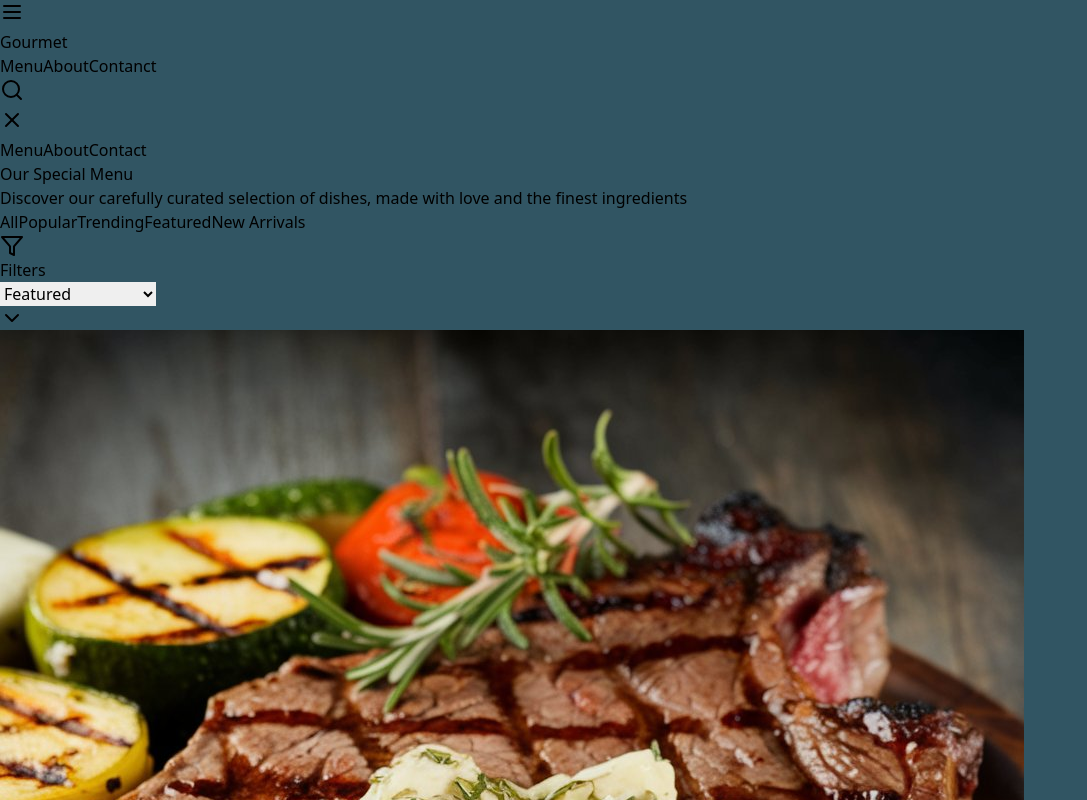
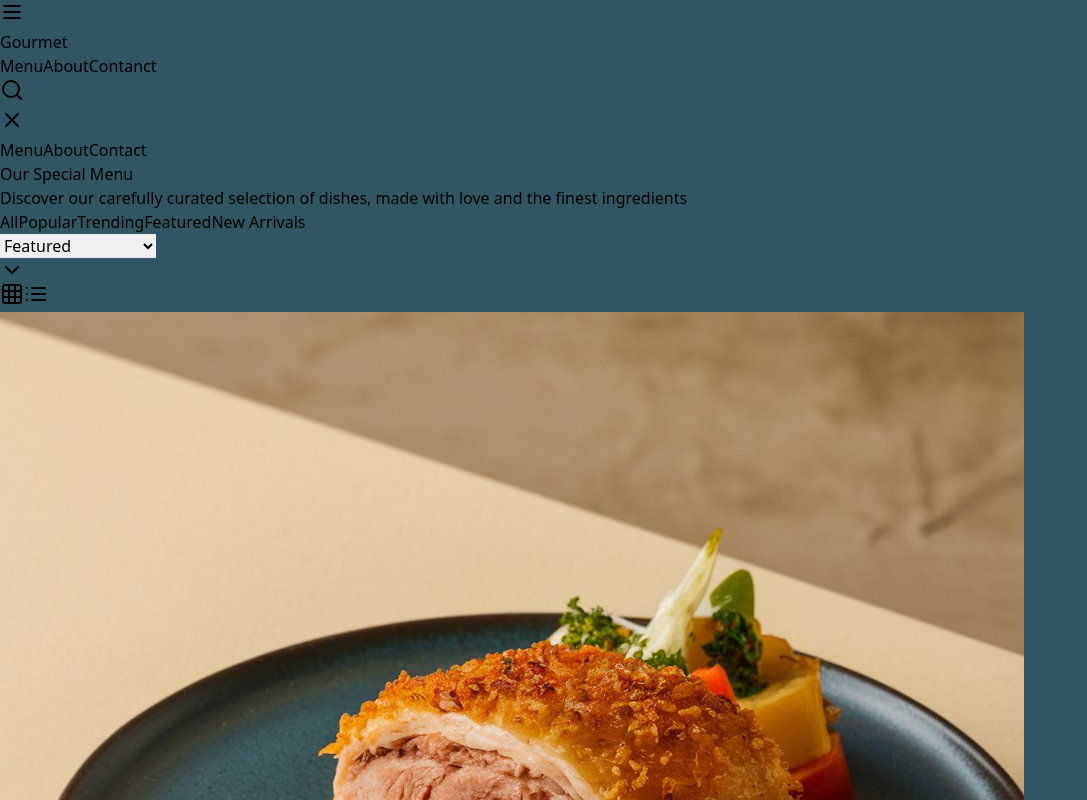
Before and after one commit to samirdhoran2000/Hotel_Menu, a React (Vite) app in the folder client/: page / in a window 1280 px wide. Shown: the top 800 px of the page, without its empty margins (0-1087 px from the left). Built offline with nearby package versions, Linux system fonts and the light colour scheme.

Commit message:
try to implement cetralise state

```diff
--- a/client/src/App.jsx
+++ b/client/src/App.jsx
@@ -1,19 +1,18 @@
-import "./App.css";
+// src/App.js
 
-import { useEffect, useState } from "react";
+import { useDataManager } from "./utils/dataManager";
+import Header from "./components/Header";
 import MenuSection from "./components/MenuSection";
-import Header from "./components/Header";
 import Sidebar from "./components/Sidebar";
 import Footer from "./components/Footer";
-
-import menuData from "./constant/data.js";
+import { useEffect, useState } from "react";
 
 const App = () => {
   const [isSidebarOpen, setIsSidebarOpen] = useState(false);
   const [isLoading, setIsLoading] = useState(true);
+  const dataManager = useDataManager();
 
   useEffect(() => {
-    // Simulate loading
     setTimeout(() => {
       setIsLoading(false);
     }, 1500);
@@ -30,15 +29,17 @@ const App = () => {
   return (
     <div
       className="min-h-screen bg-orange-500"
-      style={{
-        backgroundColor: "hsl(196.8deg 33.78% 29.02%)",
-      }}
+      style={{ backgroundColor: "hsl(196.8deg 33.78% 29.02%)" }}
     >
-      <Header toggleSidebar={() => setIsSidebarOpen(true)} />
+      <Header
+        toggleSidebar={() => setIsSidebarOpen(true)}
+        searchQuery={dataManager.searchQuery}
+        setSearchQuery={dataManager.setSearchQuery}
+      />
       <Sidebar isOpen={isSidebarOpen} onClose={() => setIsSidebarOpen(false)} />
 
       <main className="pt-24 pb-12 flex justify-center items-center">
-        <MenuSection items={menuData} />
+        <MenuSection dataManager={dataManager} />
       </main>
 
       <Footer />
--- a/client/src/components/Header.jsx
+++ b/client/src/components/Header.jsx
@@ -1,10 +1,9 @@
 import { Menu, Search, X } from "lucide-react";
 import { useEffect, useState } from "react";
 
-const Header = ({ toggleSidebar }) => {
+const Header = ({ toggleSidebar, searchQuery, setSearchQuery }) => {
   const [isScrolled, setIsScrolled] = useState(false);
   const [isSearchOpen, setIsSearchOpen] = useState(false);
-  const [searchQuery, setSearchQuery] = useState("");
 
   useEffect(() => {
     const handleScroll = () => {
--- a/client/src/components/MenuItem.jsx
+++ b/client/src/components/MenuItem.jsx
@@ -214,7 +214,7 @@ const MenuItemDialog = ({ item, isOpen, onClose }) => {
   );
 };
 
-const MenuItem = ({ item }) => {
+const MenuItem = ({ item,viewMode }) => {
   const [isDialogOpen, setIsDialogOpen] = useState(false);
   const [isLiked, setIsLiked] = useState(false);
   const [isHovered, setIsHovered] = useState(false);
@@ -242,6 +242,40 @@ const MenuItem = ({ item }) => {
     }
     localStorage.setItem("likedItems", JSON.stringify(likedItems));
   };
+
+ if (viewMode === "list") {
+   return (
+     <div className="flex items-center space-x-4 p-4 bg-white rounded-xl shadow-md hover:shadow-xl transition-all duration-300">
+       <img
+         src={item.images[0]}
+         alt={item.name}
+         className="w-24 h-24 object-cover rounded-lg"
+       />
+       <div className="flex-1">
+         <h3 className="text-lg font-semibold text-gray-800">{item.name}</h3>
+         <p className="text-sm text-gray-500 mb-2 line-clamp-2">
+           {item.description}
+         </p>
+         <div className="flex justify-between items-center">
+           <div>
+             <span className="text-xl font-bold text-gray-900">
+               ₹{item.price}
+             </span>
+             <span className="text-sm text-gray-500 line-through ml-2">
+               ₹{item.originalPrice}
+             </span>
+           </div>
+           <button
+             onClick={() => setIsDialogOpen(true)}
+             className="px-4 py-2 bg-black text-white rounded-lg transition-all duration-300 hover:bg-gray-800 active:scale-95"
+           >
+             View
+           </button>
+         </div>
+       </div>
+     </div>
+   );
+ }
 
   return (
     <>
--- a/client/src/components/MenuSection.jsx
+++ b/client/src/components/MenuSection.jsx
@@ -1,9 +1,9 @@
-import { ChevronDown, Filter } from "lucide-react";
+// src/components/MenuSection.js
+
+import { useState } from "react";
+import { ChevronDown, Filter, Grid, List } from "lucide-react";
 import MenuItem from "./MenuItem";
-import { useState, useEffect } from "react";
-import seedrandom from "seedrandom";
 
-// Categories Data
 const categories = [
   { id: "all", name: "All" },
   { id: "popular", name: "Popular" },
@@ -12,39 +12,22 @@ const categories = [
   { id: "new", name: "New Arrivals" },
 ];
 
-const MenuSection = ({ items }) => {
-  const [selectedCategory, setSelectedCategory] = useState("all");
-  const [sortOption, setSortOption] = useState("featured");
+const MenuSection = ({ dataManager }) => {
   const [showFilters, setShowFilters] = useState(false);
-  const [shuffledItems, setShuffledItems] = useState(items);
 
-  const seededShuffle = (array, seed) => {
-    const rng = seedrandom(seed);
-    const shuffled = [...array];
-    for (let i = shuffled.length - 1; i > 0; i--) {
-      const j = Math.floor(rng() * (i + 1));
-      [shuffled[i], shuffled[j]] = [shuffled[j], shuffled[i]];
-    }
-    return shuffled;
+  const {
+    filteredItems,
+    selectedCategory,
+    setSelectedCategory,
+    sortOption,
+    setSortOption,
+    viewMode,
+    setViewMode,
+  } = dataManager;
+
+  const handleCategoryChange = (categoryId) => {
+    setSelectedCategory(categoryId);
   };
-
-  const sortItems = (array, option) => {
-    const sorted = [...array];
-    if (option === "price-asc") {
-      sorted.sort((a, b) => a.price - b.price);
-    } else if (option === "price-desc") {
-      sorted.sort((a, b) => b.price - a.price);
-    } else if (option === "rating") {
-      sorted.sort((a, b) => b.rating - a.rating); // Assume `rating` is in the item data
-    }
-    return sorted;
-  };
-
-  useEffect(() => {
-    const shuffled = seededShuffle(items, selectedCategory);
-    const sorted = sortItems(shuffled, sortOption);
-    setShuffledItems(sorted);
-  }, [selectedCategory, sortOption]);
 
   return (
     <section
@@ -69,7 +52,7 @@ const MenuSection = ({ items }) => {
           {categories.map((category) => (
             <button
               key={category.id}
-              onClick={() => setSelectedCategory(category.id)}
+              onClick={() => handleCategoryChange(category.id)}
               className={`px-6 py-2 rounded-full transition-all duration-300 ${
                 selectedCategory === category.id
                   ? "bg-black text-white"
@@ -81,16 +64,8 @@ const MenuSection = ({ items }) => {
           ))}
         </div>
 
-        {/* Filters and Sort */}
+        {/* Filters, Sort, and View Toggle */}
         <div className="flex justify-between items-center w-full mb-6">
-          <button
-            onClick={() => setShowFilters(!showFilters)}
-            className="flex items-center space-x-2 px-4 py-2 bg-gray-100 rounded-lg hover:bg-gray-200 transition-colors"
-          >
-            <Filter className="w-5 h-5" />
-            <span>Filters</span>
-          </button>
-
           <div className="relative inline-flex">
             <select
               value={sortOption}
@@ -104,18 +79,44 @@ const MenuSection = ({ items }) => {
             </select>
             <ChevronDown className="w-5 h-5 absolute right-3 top-1/2 transform -translate-y-1/2 pointer-events-none" />
           </div>
+
+          <div className="flex items-center space-x-4">
+            <div className="flex space-x-2">
+              <button
+                onClick={() => setViewMode("grid")}
+                className={`p-2 rounded-lg ${
+                  viewMode === "grid"
+                    ? "bg-gray-200"
+                    : "bg-gray-100 hover:bg-gray-200"
+                }`}
+              >
+                <Grid className="w-5 h-5" />
+              </button>
+              <button
+                onClick={() => setViewMode("list")}
+                className={`p-2 rounded-lg ${
+                  viewMode === "list"
+                    ? "bg-gray-200"
+                    : "bg-gray-100 hover:bg-gray-200"
+                }`}
+              >
+                <List className="w-5 h-5" />
+              </button>
+            </div>
+          </div>
         </div>
       </div>
 
       {/* Menu Items */}
-      <div className="flex flex-wrap w-full gap-6">
-        {shuffledItems.map((item) => (
-          <div
-            key={item.id}
-            className="w-full sm:w-[calc(50%-12px)] lg:w-[calc(33.333%-16px)] xl:w-[calc(25%-18px)]"
-          >
-            <MenuItem item={item} />
-          </div>
+      <div
+        className={
+          viewMode === "grid"
+            ? "grid grid-cols-1 sm:grid-cols-2 lg:grid-cols-3 xl:grid-cols-4 gap-6"
+            : "flex flex-col gap-6 w-full"
+        }
+      >
+        {filteredItems.map((item) => (
+          <MenuItem key={item.id} item={item} viewMode={viewMode} />
         ))}
       </div>
     </section>
--- /dev/null
+++ b/client/src/utils/dataManager.js
@@ -0,0 +1,70 @@
+// src/utils/dataManager.js
+
+import { useState, useEffect } from "react";
+import menuData from "../constant/data";
+import seedrandom from "seedrandom"; // You might need to install this package: npm install seedrandom
+
+const categories = ["all", "popular", "trending", "featured", "new"];
+
+export const useDataManager = () => {
+  const [items] = useState(menuData);
+  const [filteredItems, setFilteredItems] = useState(menuData);
+  const [searchQuery, setSearchQuery] = useState("");
+  const [selectedCategory, setSelectedCategory] = useState("all");
+  const [sortOption, setSortOption] = useState("featured");
+  const [viewMode, setViewMode] = useState("grid");
+
+  // Use a seeded random number generator
+  const rng = seedrandom("your-seed-here");
+
+  // Assign random categories to items (only once)
+  const [itemsWithCategories] = useState(() =>
+    items.map((item) => ({
+      ...item,
+      category: categories[Math.floor(rng() * (categories.length - 1)) + 1], // Exclude 'all'
+    }))
+  );
+
+  useEffect(() => {
+    let result = [...itemsWithCategories];
+
+    // Apply search filter
+    if (searchQuery) {
+      result = result.filter(
+        (item) =>
+          item.name.toLowerCase().includes(searchQuery.toLowerCase()) ||
+          item.description.toLowerCase().includes(searchQuery.toLowerCase())
+      );
+    }
+
+    // Apply category filter
+    if (selectedCategory !== "all") {
+      result = result.filter((item) => item.category === selectedCategory);
+    }
+
+    // Apply sorting
+    if (sortOption === "price-asc") {
+      result.sort((a, b) => a.price - b.price);
+    } else if (sortOption === "price-desc") {
+      result.sort((a, b) => b.price - a.price);
+    } else if (sortOption === "rating") {
+      result.sort((a, b) => b.rating - a.rating);
+    }
+    // For "featured", we don't change the order
+
+    setFilteredItems(result);
+  }, [itemsWithCategories, searchQuery, selectedCategory, sortOption]);
+
+  return {
+    items: itemsWithCategories,
+    filteredItems,
+    searchQuery,
+    setSearchQuery,
+    selectedCategory,
+    setSelectedCategory,
+    sortOption,
+    setSortOption,
+    viewMode,
+    setViewMode,
+  };
+};
```
